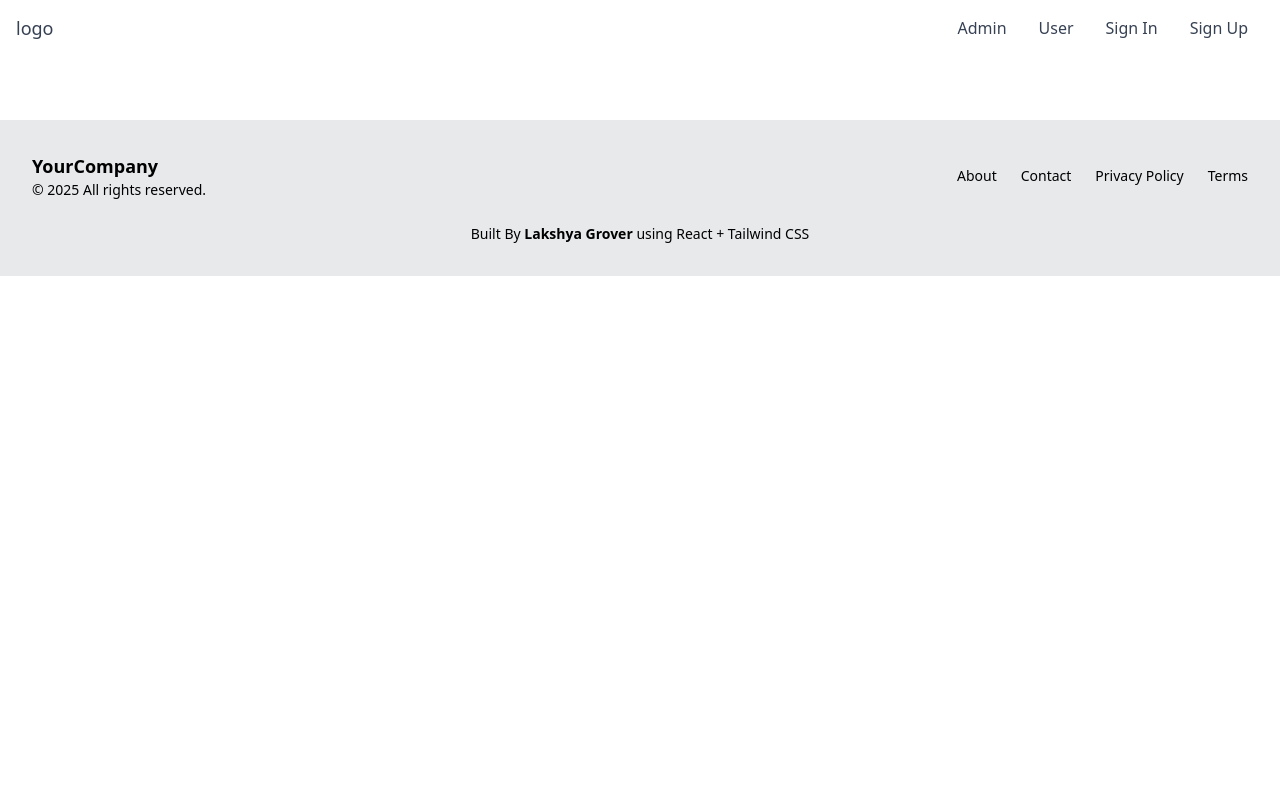
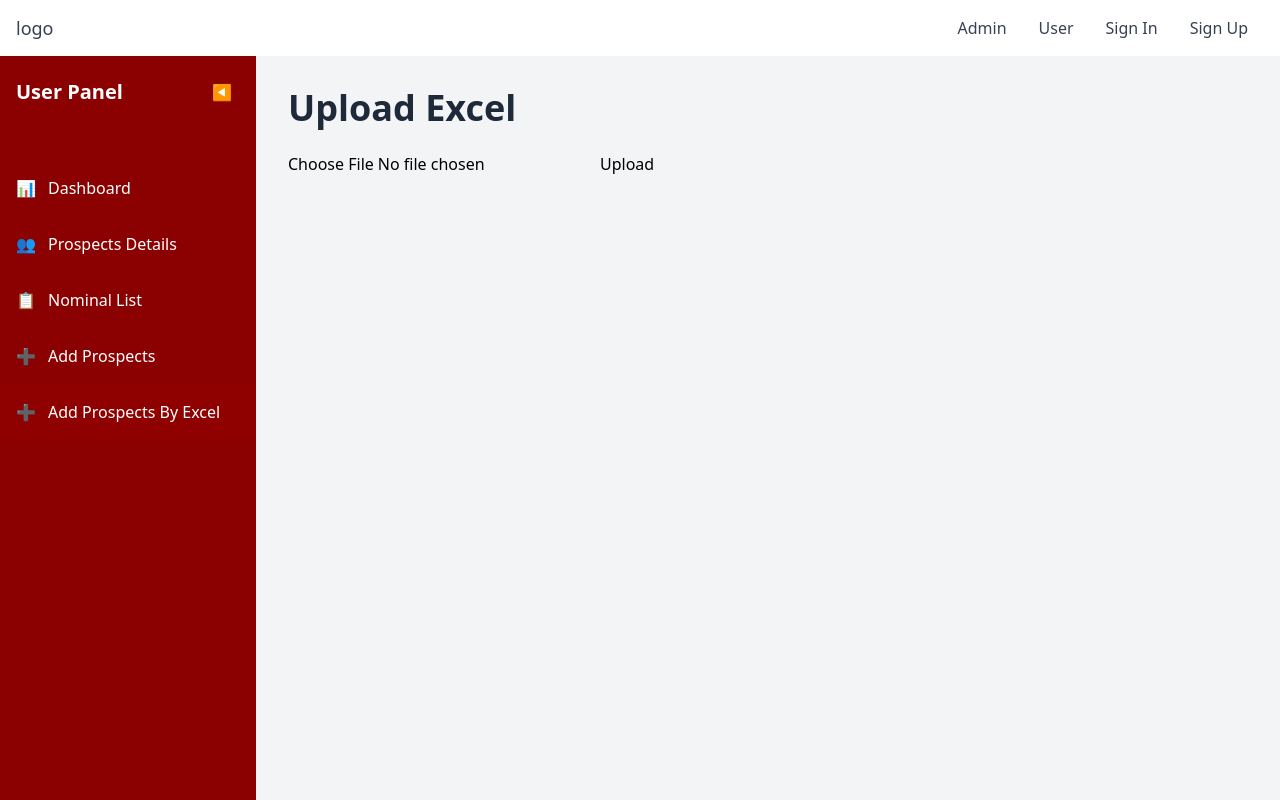
Before and after one commit to LakshyaGrover369/Capture_Call_Frontend, a React (Vite) app: page /user/add-prospects-excel in a window 1280 px wide. Shown: the top 800 px of the page. Built offline with nearby package versions, Linux system fonts and the light colour scheme.

Commit message:
upload Excel task done

```diff
--- a/src/App.tsx
+++ b/src/App.tsx
@@ -3,6 +3,7 @@ import Navbar from "./components/Navbar";
 import UserDashboard from "./pages/user/UserDashboard";
 import UserDashboardDetails from "./pages/user/UserDashboardDetails";
 import AddProspects from "./pages/user/AddProspects";
+import AddProspectsByExcel from "./pages/user/AddProspectsByExcel";
 import NominalList from "./pages/user/NominalList";
 import ProspectsDetails from "./pages/user/ProspectsDetails";
 import AdminDashboard from "./pages/admin/AdminDashboard";
@@ -34,10 +35,14 @@ function App() {
             <Route path="admin-details" element={<AdminDetails />} />
           </Route>
 
-          <Route path="/user" element={<UserDashboard />} >
+          <Route path="/user" element={<UserDashboard />}>
             <Route path="dashboard" element={<UserDashboardDetails />} />
             <Route path="prospects-details" element={<ProspectsDetails />} />
             <Route path="add-prospects" element={<AddProspects />} />
+            <Route
+              path="add-prospects-excel"
+              element={<AddProspectsByExcel />}
+            />
             <Route path="nominal-list" element={<NominalList />} />
           </Route>
         </Routes>
--- /dev/null
+++ b/src/pages/user/AddProspectsByExcel.tsx
@@ -0,0 +1,53 @@
+import React, { useState } from "react";
+import Heading from "../../components/Heading";
+import axios from "axios";
+
+const AddProspectsByExcel = () => {
+  const [file, setFile] = useState<File | null>(null);
+
+  const handleFileChange = (event: React.ChangeEvent<HTMLInputElement>) => {
+    if (event.target.files && event.target.files.length > 0) {
+      setFile(event.target.files[0]);
+    }
+  };
+
+  const handleSubmit = async (event: React.FormEvent) => {
+    event.preventDefault();
+    if (!file) {
+      alert("Please select a file before submitting.");
+      return;
+    }
+
+    const formData = new FormData();
+    formData.append("ProspectsExcelData", file);
+
+    try {
+      const response = await axios.post("/api/upload", formData, {
+        headers: {
+          "Content-Type": "multipart/form-data",
+        },
+      });
+
+      if (response.status === 200) {
+        alert("File uploaded successfully!");
+      } else {
+        alert("Failed to upload file.");
+      }
+    } catch (error) {
+      console.error("Error uploading file:", error);
+      alert("An error occurred while uploading the file.");
+    }
+  };
+
+  return (
+    <div>
+      <Heading text="Upload Excel" />
+      <form onSubmit={handleSubmit}>
+        <input type="file" accept=".xlsx, .xls" onChange={handleFileChange} />
+        <button type="submit">Upload</button>
+      </form>
+    </div>
+  );
+};
+
+export default AddProspectsByExcel;
--- a/src/pages/user/UserDashboard.tsx
+++ b/src/pages/user/UserDashboard.tsx
@@ -1,4 +1,4 @@
-import  { useState } from "react";
+import { useState } from "react";
 import { Outlet, Link, useLocation } from "react-router-dom";
 
 const UserDashboard = () => {
@@ -10,16 +10,30 @@ const UserDashboard = () => {
     { path: "/user/prospects-details", label: "Prospects Details", icon: "👥" },
     { path: "/user/nominal-list", label: "Nominal List", icon: "📋" },
     { path: "/user/add-prospects", label: "Add Prospects", icon: "➕" },
+    {
+      path: "/user/add-prospects-excel",
+      label: "Add Prospects By Excel",
+      icon: "➕",
+    },
   ];
 
   return (
     <div className="flex h-screen bg-gray-100">
       {/* Sidebar */}
-      <div className={`${isSidebarOpen ? 'w-64' : 'w-20'} bg-[var(--primary-color)] text-white transition-all duration-300`}>
+      <div
+        className={`${
+          isSidebarOpen ? "w-64" : "w-20"
+        } bg-[var(--primary-color)] text-white transition-all duration-300`}
+      >
         <div className="p-4 flex justify-between items-center">
-          <h2 className={`${!isSidebarOpen && 'hidden'} font-bold text-xl`}>User Panel</h2>
-          <button onClick={() => setIsSidebarOpen(!isSidebarOpen)} className="p-2">
-            {isSidebarOpen ? '◀' : '▶'}
+          <h2 className={`${!isSidebarOpen && "hidden"} font-bold text-xl`}>
+            User Panel
+          </h2>
+          <button
+            onClick={() => setIsSidebarOpen(!isSidebarOpen)}
+            className="p-2"
+          >
+            {isSidebarOpen ? "◀" : "▶"}
           </button>
         </div>
         <nav className="mt-8">
@@ -28,11 +42,15 @@ const UserDashboard = () => {
               key={item.path}
               to={item.path}
               className={`flex items-center p-4 hover:bg-[var(--Btn-hover)] transition-colors
-                ${location.pathname === item.path ? 'bg-[var(--Btn-color)]' : ''}
+                ${
+                  location.pathname === item.path ? "bg-[var(--Btn-color)]" : ""
+                }
               `}
             >
               <span className="mr-3">{item.icon}</span>
-              <span className={`${!isSidebarOpen && 'hidden'}`}>{item.label}</span>
+              <span className={`${!isSidebarOpen && "hidden"}`}>
+                {item.label}
+              </span>
             </Link>
           ))}
         </nav>
```
